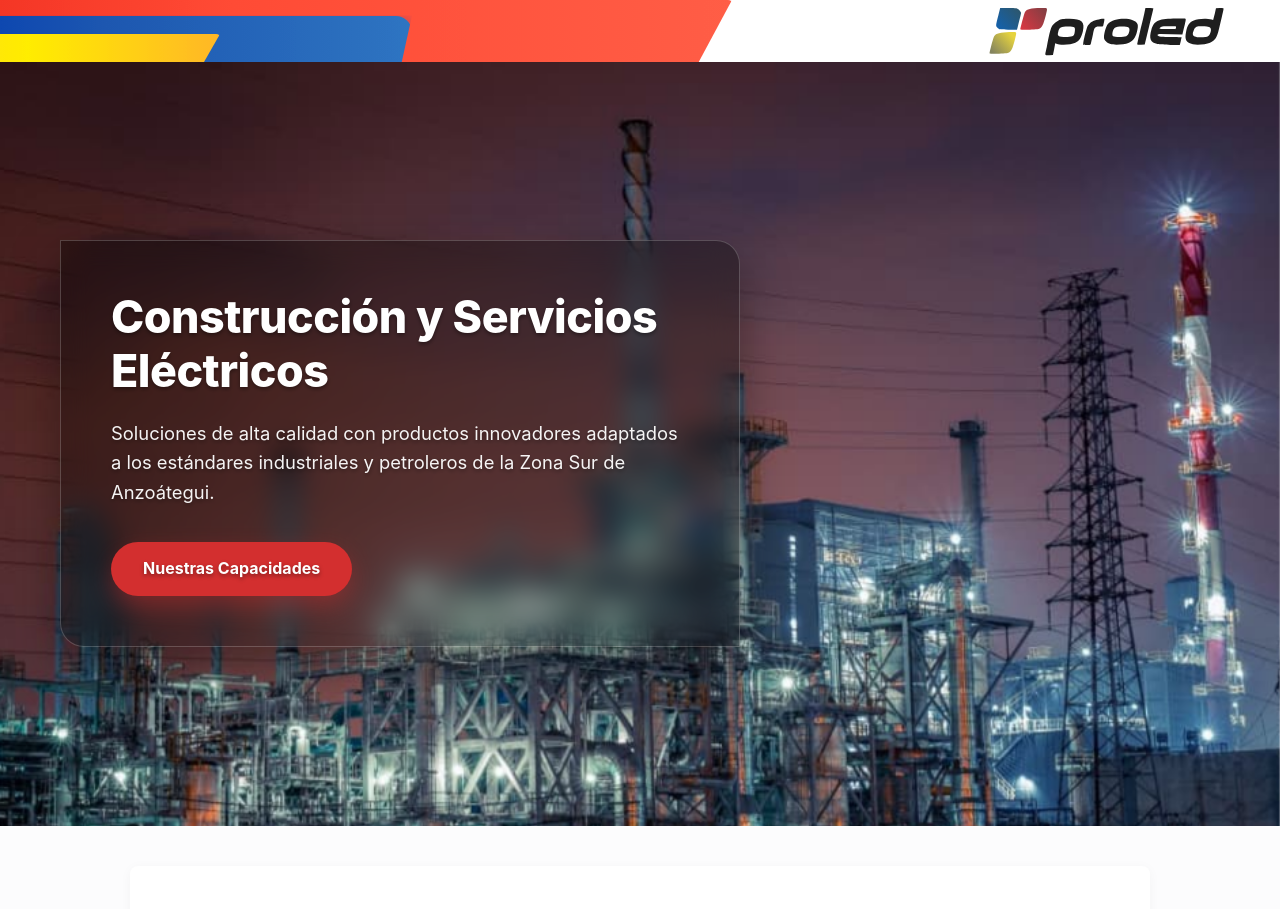
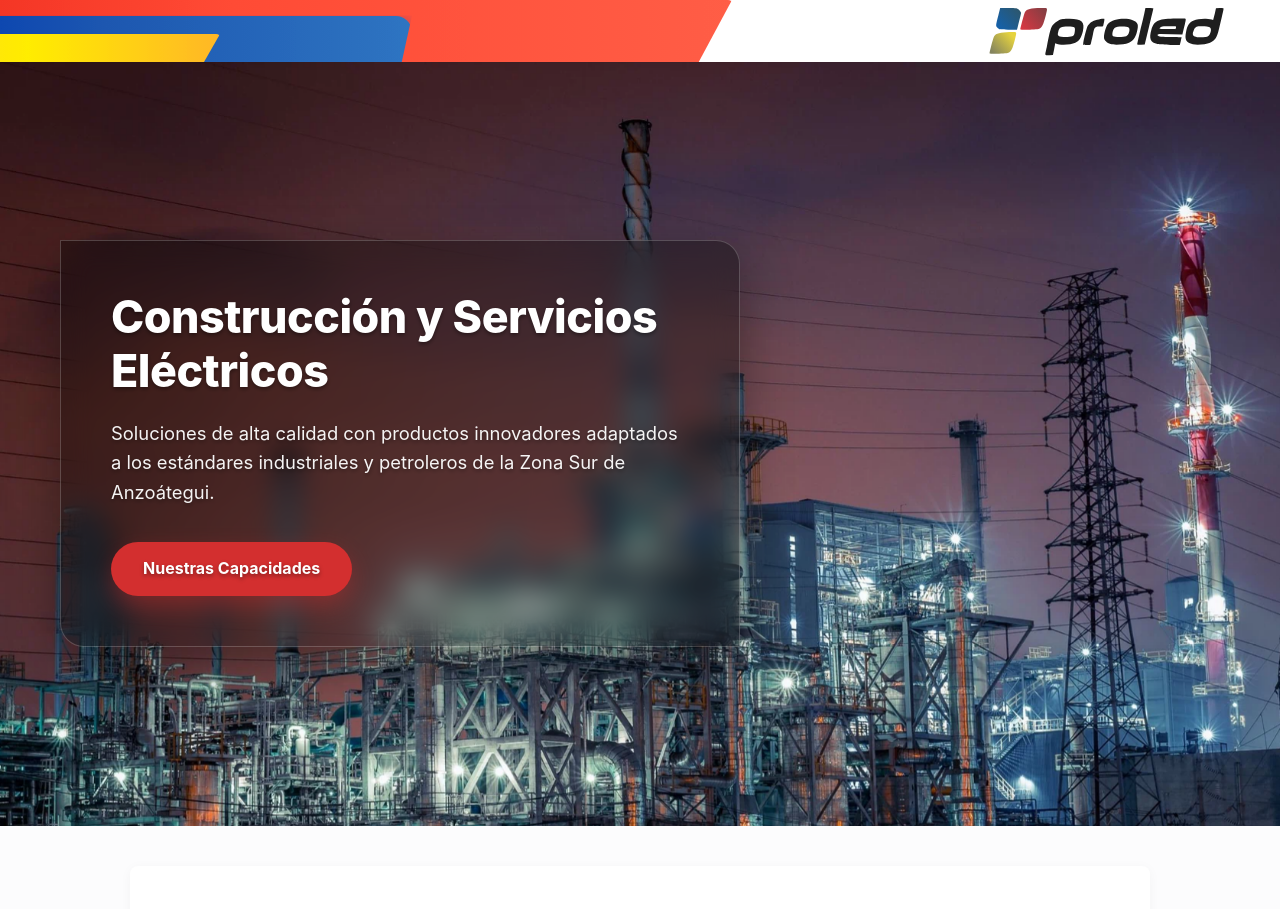
Before and after one commit to ing-nestorgomez/belorp, a Jekyll site: the page built from index.html, in a window 1280 px wide. Shown: the top 909 px of the page. Built offline with Jekyll 4.4.1, drawn with Linux system fonts in a browser that asks for light colours.

Commit message:
Replace image with responsive picture element

```diff
--- a/index.html
+++ b/index.html
@@ -5,10 +5,22 @@
 
 <section class="hero-section">
   <div class="hero-parallax-bg">
-    <img src="{{ site.baseurl }}/assets/images/portada.jpg" alt="Instalaciones Industriales Proled">
+    <picture>
+      <!-- Versión para dispositivos móviles (si decides subir portada-mobile.webp más adelante) -->
+      <source media="(max-width: 768px)" srcset="{{ site.baseurl }}/assets/images/portada.webp" type="image/webp">
+
+      <!-- Versión estándar en WebP -->
+      <source srcset="{{ site.baseurl }}/assets/images/portada.webp" type="image/webp">
+
+      <!-- Fallback en JPG por compatibilidad -->
+      <img src="{{ site.baseurl }}/assets/images/portada.jpg"
+           alt="Instalaciones Industriales Proled"
+           fetchpriority="high"
+           decoding="sync"
+           width="1920"
+           height="1200">
+    </picture>
   </div>
-
-  <div class="hero-overlay"></div>
 
   <div class="hero-container">
     <div class="hero-glass-card">
```
